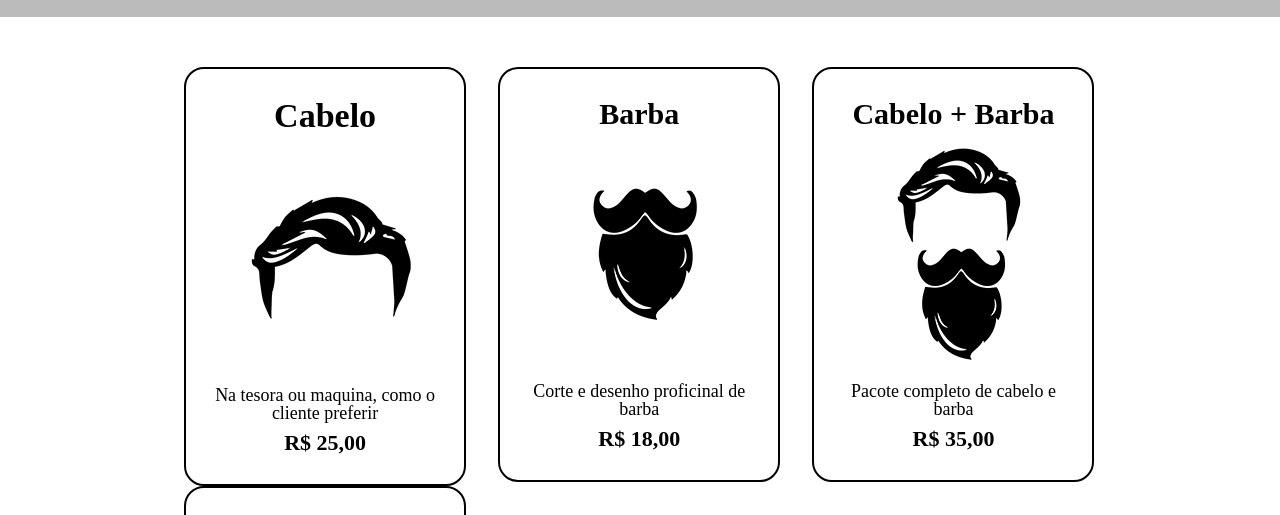
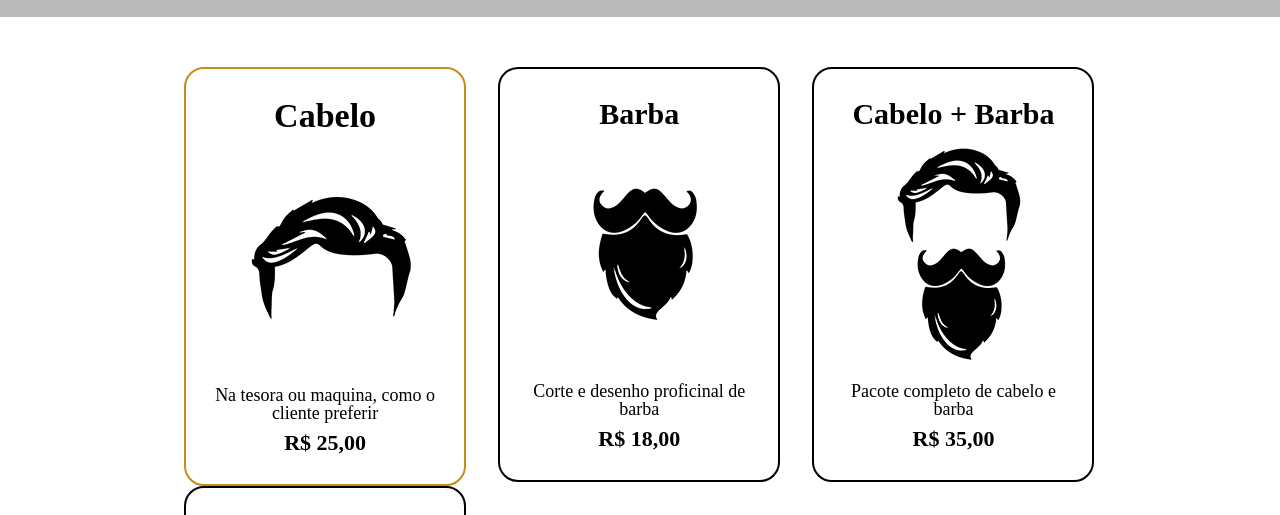
Before and after one commit to luuib/barbearis, a plain HTML site: page produtos.html in a window 1280 px wide. In both pictures the pointer is over the item 325 px from the left and 500 px from the top of the page. Shown: the part 226-741 px from the top of the page. Drawn offline with Linux system fonts and the light colour scheme.

Commit message:
Update produtos.css

```diff
--- a/produtos.css
+++ b/produtos.css
@@ -46,6 +46,14 @@ nav a {
     border-radius: 20px;
 }
 
+.produtos li:hover {
+    border-color: #C78C19;
+}
+
+.produtos li:active {
+    border-color: #088C19;
+}
+
 .produtos h2 {
     font-size: 30px;
     font-weight: bold;
```
